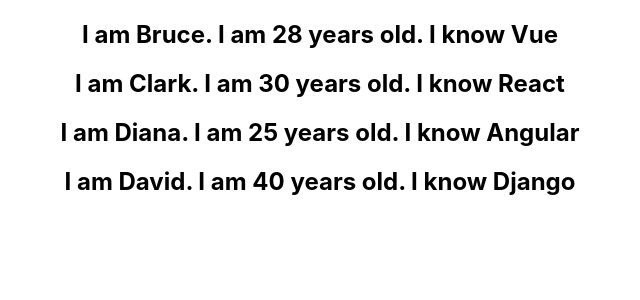
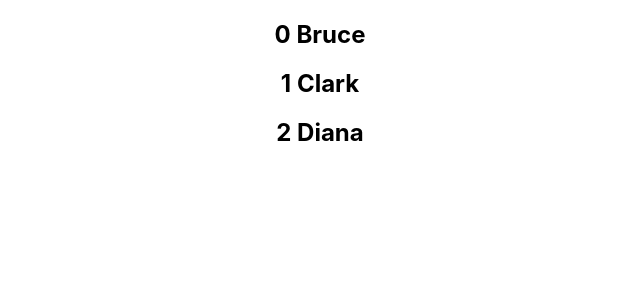
Before and after one commit to PragatiVerma18/Introduction-to-ReactJS, a React (Create React App) app in the folder hello-world/: page / in a window 1280 px wide. Shown: the top 300 px of the page, without its empty margins (320-960 px from the left). Built offline with nearby package versions, Linux system fonts and the light colour scheme.

Commit message:
index as keys

```diff
--- a/hello-world/src/components/NameList.js
+++ b/hello-world/src/components/NameList.js
@@ -1,39 +1,40 @@
-import React from 'react'
-import Person from './Person'
+import React from 'react';
+import Person from './Person';
+
 function NameList() {
-  const names = ['Bruce', 'Clark', 'Diana']
+	const names = ['Bruce', 'Clark', 'Diana'];
 	const persons = [
 		{
 			id: 1,
 			name: 'Bruce',
 			age: 28,
-      skill: 'Vue'
+			skill: 'Vue',
 		},
 		{
 			id: 2,
 			name: 'Clark',
 			age: 30,
-      skill: 'React'
+			skill: 'React',
 		},
 		{
 			id: 3,
 			name: 'Diana',
 			age: 25,
-      skill: 'Angular'
+			skill: 'Angular',
 		},
 		{
 			id: 4,
 			name: 'David',
 			age: 40,
-      skill: 'Django'
-    }
-  ]
-  // const nameList = names.map(name => <h2>{name}</h2>)
-  // return (
-  //   <div>{nameList}</div>
-  // )
-  const personList = persons.map(person => <Person key={person.id} person={person}/>)
-return <div>{personList}</div>
+			skill: 'Django',
+		},
+	];
+	const nameList = names.map((name, index) => (
+		<h2 key={index}>
+			{index} {name}
+		</h2>
+	));
+	return <div> {nameList} </div>;
 }
 
-export default NameList
+export default NameList;
--- a/hello-world/src/components/Person.js
+++ b/hello-world/src/components/Person.js
@@ -1,11 +1,14 @@
-import React from 'react'
+import React from 'react';
 
-function Person({person}) {
-  return (
-    <div>
-      <h2>I am {person.name}. I am {person.age} years old. I know {person.skill}</h2>
-    </div>
-  )
+function Person({ person }) {
+	return (
+		<div>
+			<h2>
+				Hey, I am {person.name}. I am {person.age} years old. I know{' '}
+				{person.skill}
+			</h2>
+		</div>
+	);
 }
 
-export default Person
+export default Person;
```
Also changed, not shown: hello-world/src/App.js (+8 -8 lines). Lines whose indentation alone changed are shown as unchanged.
